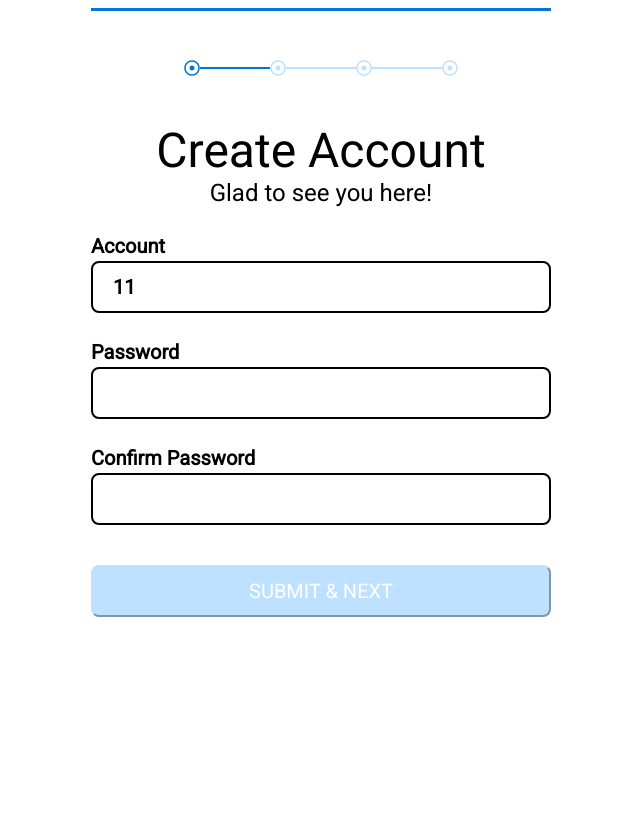
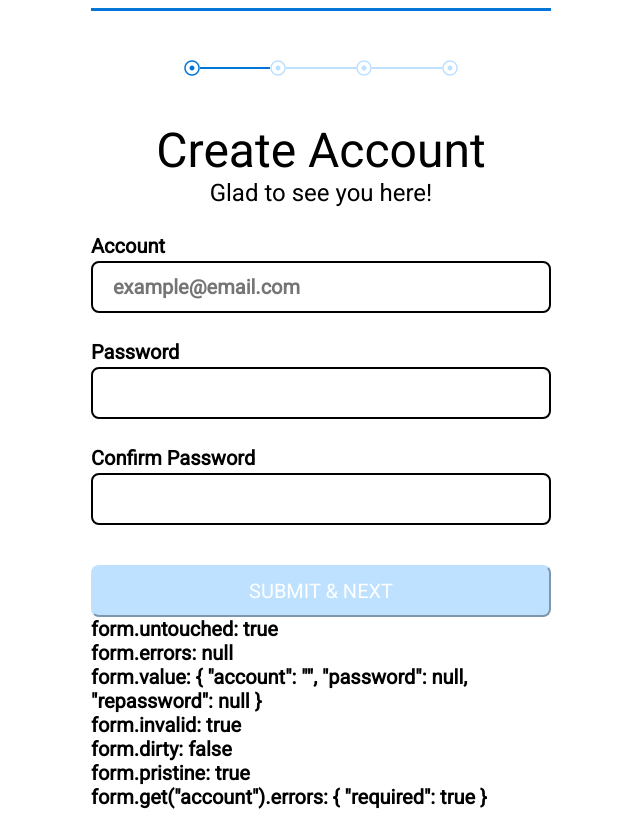
Before and after one commit to Julian-Chu/ng-F2ELab-week6-Validation, an Angular app: page / in a window 1280 px wide. Shown: the whole page, without its empty margins (319-959 px from the left). Built offline with nearby package versions, Linux system fonts and the light colour scheme.

Commit message:
add default validators

```diff
--- a/src/app/page-create-account/page-create-account.component.html
+++ b/src/app/page-create-account/page-create-account.component.html
@@ -18,19 +18,31 @@
   </div>
   <div class="content Form">
     <form [formGroup]="form" (submit)="goToNextPage()">
-      <div class="input-field one-col">
+      <div class="input-field one-col" [ngClass]="{warning: account.touched && account.errors}">
         <label for="account">Account</label>
         <input name="account" type="email" placeholder="example@email.com" formControlName="account">
+        <div class="errMsg" *ngIf="account.errors?.required">Required</div>
+        <!-- <div class="errMsg" *ngIf="account.errors?.minlength">Length</div> -->
       </div>
-      <div class="input-field one-col">
+      <div class="input-field one-col" [ngClass]="{warning: password.touched && password.errors}">
         <label for="password">Password</label>
         <input type="password" name="password" formControlName="password">
+        <div class="errMsg" *ngIf="password.errors?.required">Required</div>
       </div>
-      <div class="input-field one-col">
+      <div class="input-field one-col" [ngClass]="{warning: repassword.touched && repassword.errors}">
         <label for="repassword">Confirm Password</label>
         <input type="password" name="repassword" formControlName="repassword">
+        <div class="errMsg" *ngIf="repassword.errors?.required">Required</div>
+
       </div>
-      <button class="one-col">SUBMIT & NEXT</button>
+      <button class="one-col" [ngClass]="{active: form.touched && form.valid}" [disabled]="form.untouched||form.invalid">SUBMIT & NEXT</button>
+      <div>form.untouched: {{form.untouched}}</div>
+      <div>form.errors: {{form.errors| json}}</div>
+      <div>form.value: {{form.value| json}}</div>
+      <div>form.invalid: {{form.invalid| json}}</div>
+      <div>form.dirty: {{form.dirty| json}}</div>
+      <div>form.pristine: {{form.pristine| json}}</div>
+      <div>form.get("account").errors: {{form.get("account").errors | json}}</div>
     </form>
 
   </div>
--- a/src/app/page-create-account/page-create-account.component.ts
+++ b/src/app/page-create-account/page-create-account.component.ts
@@ -1,5 +1,11 @@
 import { Component, OnInit, Output, EventEmitter } from "@angular/core";
-import { FormGroup, FormBuilder, Validators } from "@angular/forms";
+import {
+  FormGroup,
+  FormBuilder,
+  Validators,
+  FormControl,
+  AbstractControl
+} from "@angular/forms";
 
 @Component({
   selector: "app-page-create-account",
@@ -8,18 +14,26 @@ import { FormGroup, FormBuilder, Validators } from "@angular/forms";
 })
 export class PageCreateAccountComponent implements OnInit {
   form: FormGroup;
+  account: AbstractControl;
+  password: AbstractControl;
+  repassword: AbstractControl;
   @Output() toNextPage = new EventEmitter();
   constructor(private fb: FormBuilder) {}
 
   ngOnInit() {
     this.form = this.fb.group({
-      account: ["11", [Validators.required]],
-      password: null,
-      repassword: null
+      account: ["", [Validators.required]],
+      password: [null, [Validators.required]],
+      repassword: [null, [Validators.required]]
     });
+
+    this.account = this.form.get("account");
+    this.password = this.form.get("password");
+    this.repassword = this.form.get("repassword");
   }
 
   goToNextPage() {
+    console.log(this.form.errors);
     console.log(this.form.value);
     this.toNextPage.emit(this.form.value);
   }
--- a/src/assets/style.css
+++ b/src/assets/style.css
@@ -119,9 +119,10 @@ button {
   margin: 40px auto 0 auto;
 }
 
-button.success {
+button.active {
   background-color: rgba(2, 117, 216, 1);
   border-color: rgba(74, 144, 226, 1);
+  cursor: pointer;
 }
 
 .progress-bar {
@@ -347,3 +348,11 @@ label.img-upload {
   margin: auto;
   display: block;
 }
+
+.errMsg {
+  display: none;
+}
+
+.warning .errMsg {
+  display: block;
+}
```
